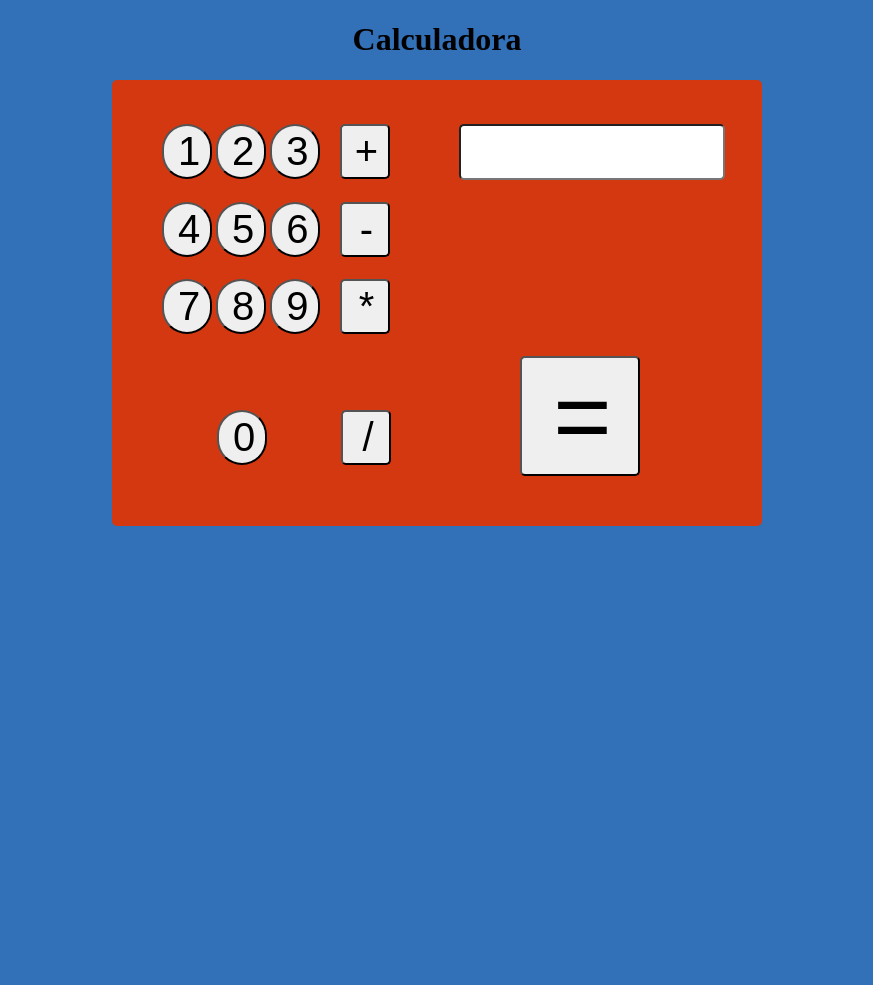
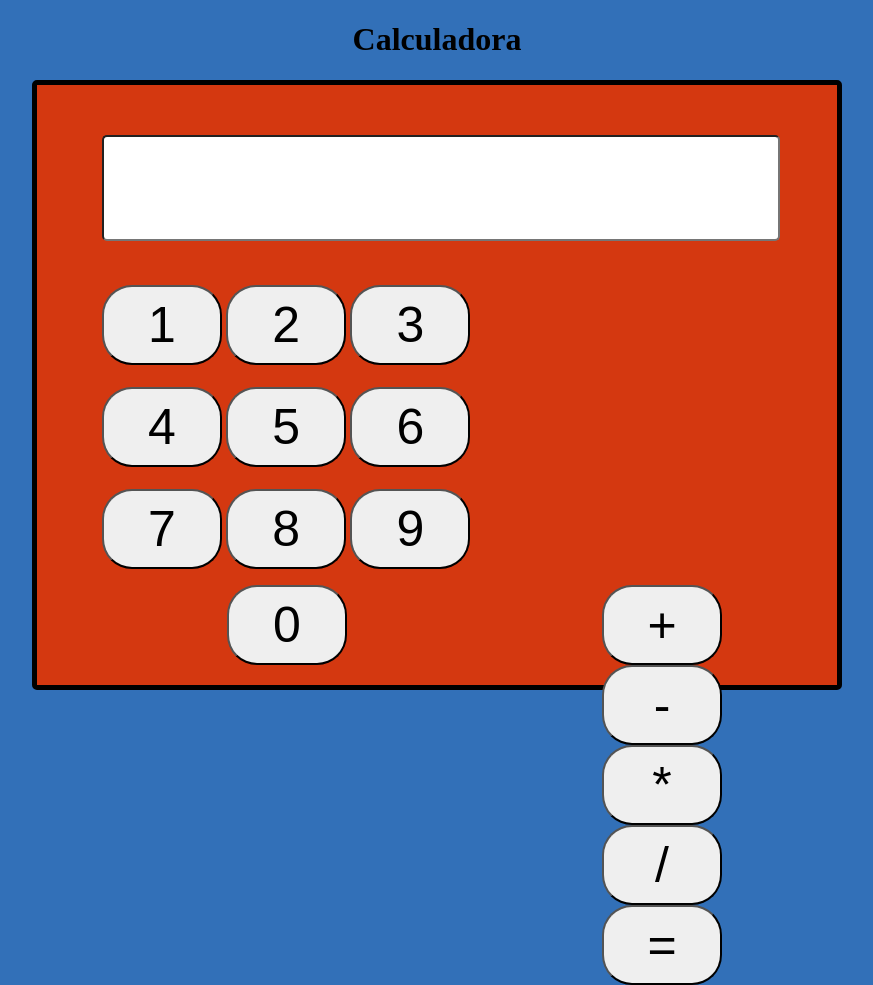
Before and after one commit to HernanBermudez/Calculadora, a plain HTML site: page index.html in a window 1280 px wide. Shown: the whole page, without its empty margins (203-1076 px from the left). Before the commit the page ends 800 px from the top, so only its background shows below. Drawn offline with Linux system fonts and the light colour scheme.

Commit message:
Organizando_calculadora

```diff
--- a/index.html
+++ b/index.html
@@ -9,28 +9,37 @@
     <title>Club Atlético Boca Juniors</title>
 </head>
 <body>
-    <div class = "botones_numeros">
-        <br><br>
+    <div class = "contenedor"> <!--Contenedor-->
+
+        <div class = "box_operando"> <!--Contenedor del display-->
+            <input class = "display" type="text" size="5"> <!--display para ver lo que se va a operar-->
+        </div>
+
+        <div class = "box_numeros"> <!--Contenedor de los botones de nums-->
             <button id = "numeros" onclick="uno()">1</button>
             <button id = "numeros" onclick="uno()">2</button>
             <button id = "numeros" onclick="uno()">3</button>
-        <button id = "operadores" onclick="suma()">+</button>
-        <input type="text" id="operando" size="5">
             <br><br>
             <button id = "numeros" onclick="uno()">4</button>
             <button id = "numeros" onclick="uno()">5</button>
             <button id = "numeros" onclick="uno()">6</button>
-        <button id = "operadores" onclick="resta()">-</button>
             <br><br>
             <button id = "numeros" onclick="uno()">7</button>
             <button id = "numeros" onclick="uno()">8</button>
             <button id = "numeros" onclick="uno()">9</button>
+        </div>
+
+        <div class = "box_cero"> <!--Contenedor del boton 0-->
+            <button id = "cerito" onclick="cero()">0</button>
+        </div>
+
+        <div class = "box_operadores"> <!--Contenedor de los operadores-->
+            <button id = "operadores" onclick="suma()">+</button>
+            <button id = "operadores" onclick="resta()">-</button>
             <button id = "operadores" onclick="multi()">*</button>
-        <br><br>
-        <button id = "cerito" onclick="cero()">0</button>
-        <button id = "divition" onclick="divi()">/</button>
-        <button id = "iguala" onclick="igual()">=</button>
-
+            <button id = "operadores" onclick="divi()">/</button>
+            <button id = "operadores" onclick="igual()">=</button>
+        </div>
 
         <!--<label>Ingresa el primer numero:     </label>
         <input type="text" id="number1" size="5" style="color: blue;" />
@@ -49,7 +58,7 @@
 
         <button onclick="calculadora()">Resultado: </button>
         <input class="result_final" type="text" id="result">-->
-    </div   >
+    </div   > <!--Fin del Contenedor-->
     <script src = "combazo.js"></script>
 </body>
 </html>
--- a/indexc.css
+++ b/indexc.css
@@ -2,69 +2,68 @@ body {
     background-color: rgb(50, 112, 184);
 }
 
-div {
+.contenedor {
     font-family: 'Segoe UI', Tahoma, Geneva, Verdana, sans-serif, roboto, sans-serif;
-    width: 600px;
+    height: 600px;
+    width: 800px;
     margin: 0 auto;
     background-color: #d43810;
-    padding: 0px 0px 50px 50px;
     border-radius: 5px;
+    border: black 5px solid;
   }
 
-input {
+.box_operando{
+    height: 200px;
+    width: 800;
+    float: left;
+}
+.display {
     margin-left: 65px;
+    margin-top: 50px;
     border-radius: 5px;
-    padding-left: 10px;
-    height: 50px;
-    width: 250px;
-    font-size: 40px;
+    height: 100px;
+    width: 670px;
+    font-size: 50px;
 }
 
-select {
-    border-radius: 5px;
-    padding-left: 10px;
+.box_numeros{
+    height: 300px;
+    width: 500px;
+    margin-left: 65px;
+    float: left;
 }
 
 #numeros {
     border-radius: 30px;
-    padding-left: 10px;
-    height: 55px;
-    width: 50px;
-    font-size: 40px;
+    height: 80px;
+    width: 120px;
+    font-size: 50px;
 }
 
-#cerito {
-    margin-left: 55px;
-    border-radius: 30px;
-    padding-left: 10px;
-    height: 55px;
-    width: 50px;
-    font-size: 40px;
+.box_cero{
+    height: 100px;
+    width: 500px;
+    margin-left: 65px;
+    float: left;
 }
 
-#divition {
-    margin-left: 70px;
-    border-radius: 5px;
-    padding-left: 10px;
-    height: 55px;
-    width: 50px;
-    font-size: 40px;
+#cerito{
+    border-radius: 30px;
+    height: 80px;
+    width: 120px;
+    font-size: 50px;
+    margin-left: 125px;
 }
 
-#iguala {
-    margin-left: 125px;
-    border-radius: 5px;
-    padding-left: 10px;
-    height: 120px;
-    width: 120px;
-    font-size: 100px;
+.box_operadores{
+    width: 200px;
+    height: 400px;
+    float: left;
 }
 
 #operadores{
-    margin-left: 15px;
-    border-radius: 5px;
-    padding-left: 10px;
-    height: 55px;
-    width: 50px;
-    font-size: 40px;
+    border-radius: 30px;
+    height: 80px;
+    width: 120px;
+    font-size: 50px;
 }
```
Lines whose indentation alone changed are shown as unchanged.
